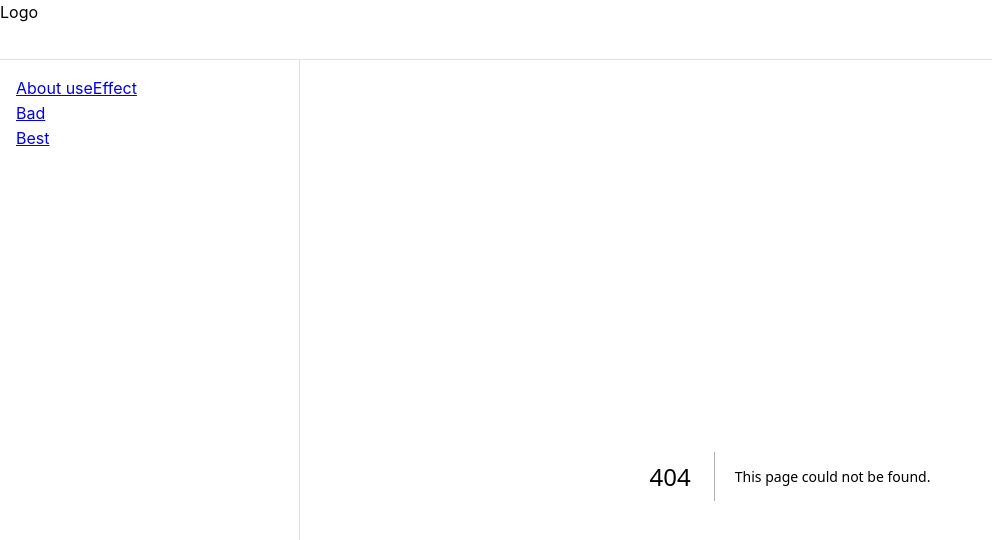
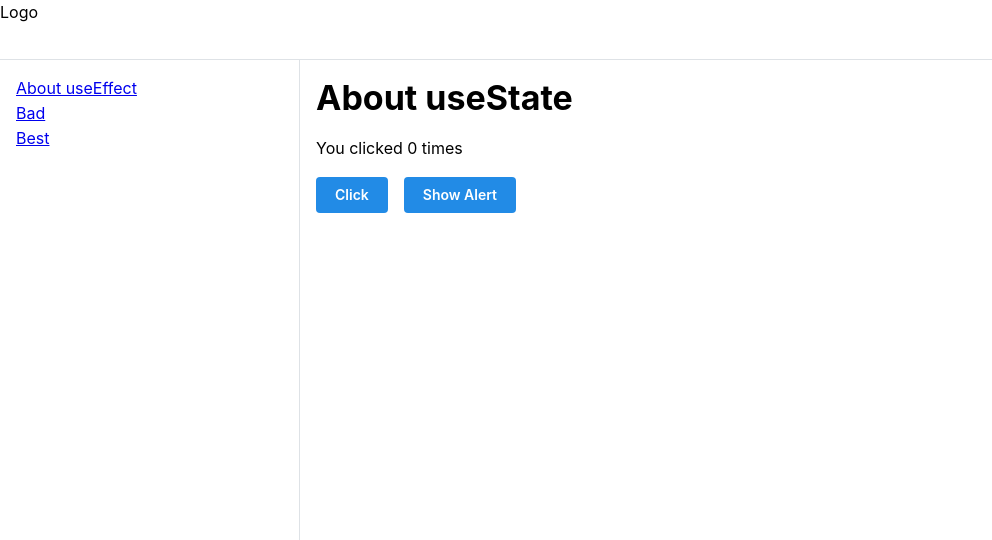
Before and after one commit to hiropi1224/monorepo-react, a Next.js app in the folder apps/web/: page /use-state in a window 1280 px wide. Before the commit this address had no page. Shown: the top 540 px of the page, without its empty margins (0-992 px from the left). Built offline with nearby package versions, Linux system fonts and the light colour scheme; a small style sheet from the web is missing.

Commit message:
✨ ad useState

```diff
--- /dev/null
+++ b/apps/web/app/use-state/page.tsx
@@ -0,0 +1,11 @@
+import { Stack, Title } from "@mantine/core";
+import { AboutUseState } from "../../features/use-state/components/about-use-state/about-use-state";
+
+export default function UseStatePage(): JSX.Element {
+  return (
+    <Stack>
+      <Title order={1}>About useState</Title>
+      <AboutUseState />
+    </Stack>
+  );
+}
--- /dev/null
+++ b/apps/web/features/use-state/components/about-use-state/about-use-state.tsx
@@ -0,0 +1,22 @@
+"use client";
+import { Button, Group, Stack, Text } from "@mantine/core";
+import { useState } from "react";
+
+export function AboutUseState() {
+  const [count, setCount] = useState(0);
+
+  function handleAlertClick() {
+    setTimeout(() => {
+      alert("You clicked on: " + count);
+    }, 3000);
+  }
+  return (
+    <Stack>
+      <Text>You clicked {count} times</Text>
+      <Group>
+        <Button onClick={() => setCount(count + 1)}>Click</Button>
+        <Button onClick={handleAlertClick}>Show Alert</Button>
+      </Group>
+    </Stack>
+  );
+}
```
